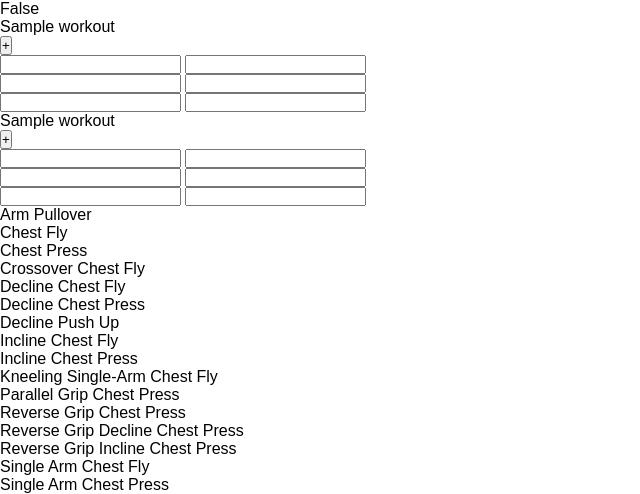
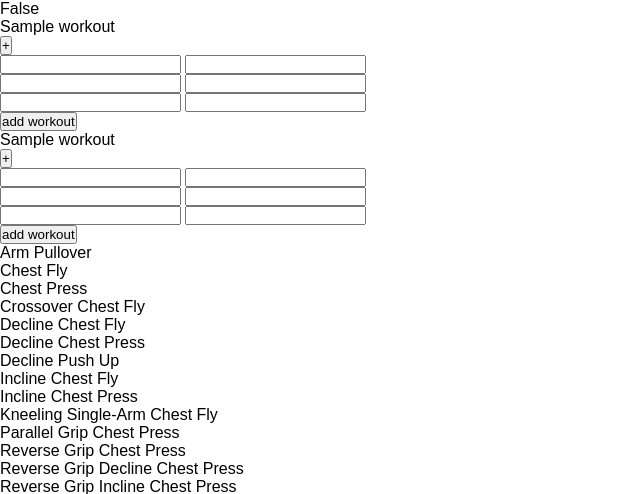
Before and after one commit to cypressf/hfid-prototype, a Flask app: page /client/1/workouts/1 in a window 1280 px wide. Shown: the part 51-545 px from the top of the page, without its empty margins (0-640 px from the left). Run offline with Flask 2, Linux system fonts and the light colour scheme; tables that the repository leaves empty hold one stand-in row (values such as "Sample post"); some libraries are stand-ins or nearby versions.

Commit message:
almost done with the add_workout functionality. but I cant get the post to work...

```diff
--- a/app.py
+++ b/app.py
@@ -57,11 +57,12 @@ def api_add_workout(id):
     client = Client.query.filter_by(id=id).first()
     workout_name = request.form['workout_name']
     workout_type = request.form['workout_type']
-    if workout_type == 'time_length_workout':
+    print request.form
+    if workout_type == 'Time_Length_Workout':
         new_workout = Time_Length_Workout(workout_name,client)
         new_workout.time = request.form['workout_time']
         new_workout.length = request.form['workout_length']
-    elif workout_type == 'rep_set_workout':
+    elif workout_type == 'Rep_Set_Workout':
         new_workout.reps = request.form['reps']
         new_workout.sets = request.form['sets']
         new_workout.weights = request.form['weights']
@@ -155,7 +156,7 @@ class Rep_Set_Workout(db.Model):
     id = db.Column(db.Integer, primary_key=True)
     name = db.Column(db.String(100))
     owner_id = db.Column(db.Integer, db.ForeignKey('clients.id'))
-    sets = db.Column(postgresql.ARRAY(Integer))
+    sets = db.Column(db.Integer)
     reps = db.Column(postgresql.ARRAY(Integer))
     weights = db.Column(postgresql.ARRAY(postgresql.FLOAT))
     date = db.Column(db.DateTime)
--- a/templates/base.html
+++ b/templates/base.html
@@ -4,6 +4,9 @@
     <meta name="apple-mobile-web-app-capable" content="yes" />
     <meta name="viewport" content="width=device-width, initial-scale = 1.0, user-scalable = no">
     <link rel="stylesheet" href="{{ url_for('static', filename='style.css') }}">
+    <link href="{{ url_for('static', filename='js.js') }}">
+    <script src="//ajax.googleapis.com/ajax/libs/jquery/1.7.1/jquery.min.js"></script>
+  <script>window.jQuery || document.write('<script src="/static/js/libs/jquery.js">\x3C/script>')</script>
     <title>Soul Patch App</title>
 </head>
 <body>
@@ -17,9 +20,63 @@ window.addEventListener("load",function() {
     window.scrollTo(0, 1);
   }, 0);
 });
-
+function add_workout(sender) {
+    outer_div = sender.parentNode;
+    workout_name = outer_div.id;
+    var workoutNodes = outer_div.childNodes;
+    var numSets = 0;
+    var reps = [];
+    var weights = [];
+    var time;
+    var length;
+    var client_id;
+    var workout_type;
+    for (var i = 0; i < workoutNodes.length; i++) {
+        var this_node = workoutNodes[i]
+        if (this_node.name === "client_id") {
+            client_id = this_node.value;
+        };
+        if (this_node.name === "workout_type") {
+            workout_type = this_node.value;
+        };
+        if (this_node.tagName === "DIV" && this_node.id !== workout_name) {
+            for (var j = 0; j < this_node.childNodes.length; j++) {
+                var numeric_entry = this_node.childNodes[j];
+                if (numeric_entry.name === "reps") {
+                    reps.push(numeric_entry.value);
+                } else if (numeric_entry.name === "weight") {
+                    weights.push(numeric_entry.value);
+                } else if (numeric_entry.name === "time") {
+                    time = numeric_entry.value;
+                } else if (numeric_entry.name === "length") {
+                    length = numeric_entry.value;
+                }
+            }
+        }
+    }
+    add_workout_info = {
+        "workout_name": workout_name,
+        "workout_type": workout_type,
+        "reps": reps,
+        "sets": numSets,
+        "weights": weights,
+        "workout_time": time,
+        "workout_length": length
+    }
+    console.log(add_workout_info);
+    post_url = "/api/client/" + client_id + "/add_workout";
+    $.post(post_url, {
+        "workout_name": workout_name,
+        "workout_type": workout_type,
+        "reps": reps,
+        "sets": numSets,
+        "weights": weights,
+        "workout_time": time,
+        "workout_length": length
+    }, 'JSON');
+    return;
+}
 </script>
-<script src="{{ url_for('static', filename='js.js') }}"></script>
 </body>
 
 </html>
--- a/templates/workouts.html
+++ b/templates/workouts.html
@@ -14,10 +14,10 @@
         {% for workout in workouts %}
         <li>
             <p class="workout_name">{{ workout.name }}</p>
-            <form onsubmit="add_workout()" id="{{ workout.name }}" method="POST">
-                <input type="hidden" value="{{ client.id }}" />
-                <!-- action="/api/client/{{client_id}}/add_workout" -->
-                <input type="button" name="add_set" value="+" />
+            <div id="{{ workout.name }}">
+                <input type="hidden" name="client_id" value="{{ client.id }}" />
+                <input type="hidden" name="workout_type" value="{{ workout.__class__.__name__ }}" />
+                    <input type="button" name="add_set" value="+" />
                 <div id="set0">
                 <input type="tel" name="reps"  />
                 <input type="tel" name="weight" />
@@ -30,7 +30,8 @@
                 <input type="tel" name="reps"  />
                 <input type="tel" name="weight" />
                 </div>
-            </form>
+                <input type="button" value="add workout" onclick="add_workout(this)" />
+            </div>
         </li>
         {% endfor %}
     </ul>
```
Also changed, not shown: static/js.js (line endings or trailing spaces).
